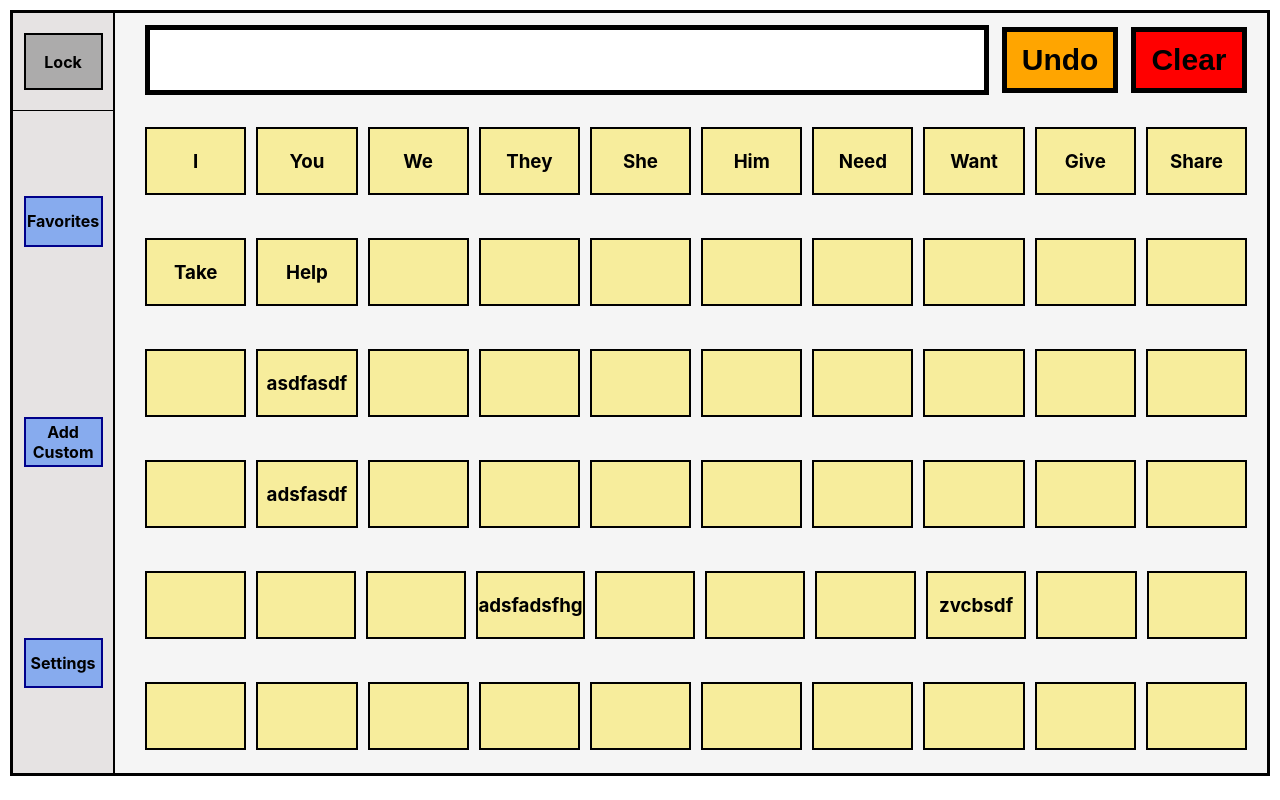
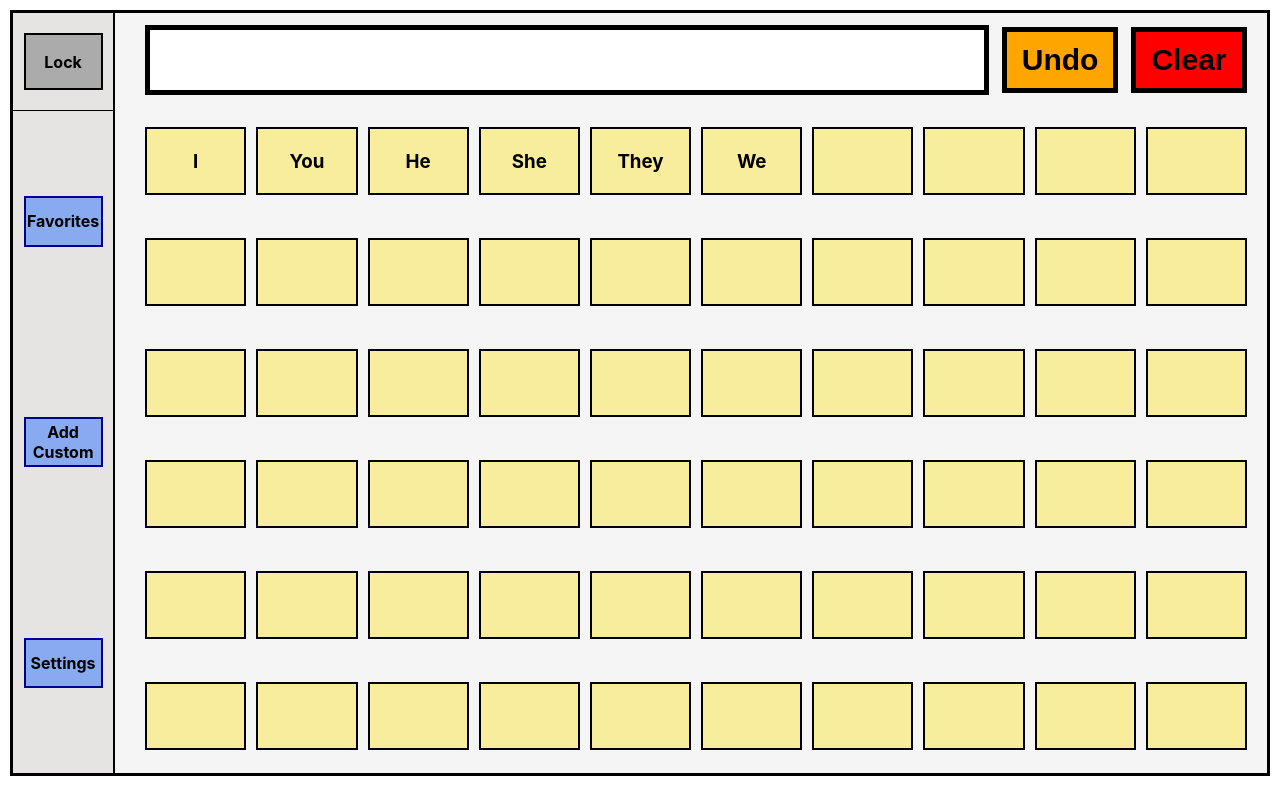
Before and after one commit to Jared-Ervin/texttalk, a React (Create React App) app: page / in a window 1280 px wide. Built offline with nearby package versions, Linux system fonts and the light colour scheme.

Commit message:
iimplemented grid switchi

```diff
--- a/src/App.js
+++ b/src/App.js
@@ -1,18 +1,41 @@
 import "./App.css";
-import React, { useState } from "react";
+import React, { useState, useRef, useEffect } from "react";
 import { SideBar } from "./Components/SideBar";
-import { wordGrid1 } from "./wordgridsnew";
+import { wordGrids } from "./wordgridsnew";
 
 function App() {
   const [phrase, setPhrase] = useState([""]);
+  const [activeGridId, setActiveGridId] = useState(0);
+
+  // Keeping track of previous gridId
+  const prevGridIdRef = useRef();
+  useEffect(() => {
+    prevGridIdRef.current = activeGridId;
+  });
+  const prevGridId = prevGridIdRef.current;
+  // console.log(activeGridId);
+  // console.log(prevGridId);
+  // if (prevGridId !== undefined) {
+  //   console.log(wordGrids[prevGridId][0].last);
+  // }
 
   function WordBox(props) {
     const handleClick = (event) => {
       const targetWord = event.target.textContent;
-      console.log(targetWord);
-      setPhrase([...phrase, targetWord]);
+      if (targetWord !== "" && !props.last) {
+        setPhrase([...phrase, targetWord]);
+        setActiveGridId(props.childGridId);
+      }
+      if (props.last) {
+        setPhrase([...phrase, targetWord]);
+        setActiveGridId(0);
+      }
+      if (prevGridId !== undefined) {
+        if (wordGrids[prevGridId][0].last === true) {
+          setPhrase([targetWord]);
+        }
+      }
     };
-    console.log(props.word);
     return (
       <div className="word-box" onClick={handleClick}>
         <h3>{props.word}</h3>
@@ -22,12 +45,15 @@ function App() {
 
   function OutputBar() {
     const handleUndo = () => {
+      // undoing more than once has unexpected results for the word grid
       const lastElement = phrase.pop();
       setPhrase(phrase.filter((element) => phrase.element !== lastElement));
+      setActiveGridId(prevGridId);
     };
 
-    const handleDelete = () => {
+    const handleClear = () => {
       setPhrase([""]);
+      setActiveGridId(0);
     };
 
     return (
@@ -40,7 +66,7 @@ function App() {
           <button className="button" id="undo-button" onClick={handleUndo}>
             Undo
           </button>
-          <button className="button" id="clear-button" onClick={handleDelete}>
+          <button className="button" id="clear-button" onClick={handleClear}>
             Clear
           </button>
         </div>
@@ -49,9 +75,9 @@ function App() {
   }
 
   function WordGrid() {
-
-    const activeWordGrid = wordGrid1.map((word) => (
-      <WordBox word={word[0]} childGridId={word[1]} />
+    const activeWords = wordGrids[activeGridId];
+    const activeWordGrid = activeWords.map((obj) => (
+      <WordBox word={obj.word} childGridId={obj.childGrid} last={obj.last} />
     ));
 
     return (
--- a/src/wordgridsnew.js
+++ b/src/wordgridsnew.js
@@ -1,63 +1,188 @@
-
-export const wordGrid1 = [
-    ["I", 1],
-    ["You", 1],
-    ["We", 1],
-    ["They", 1],
-    ["She", 1],
-    ["Him", 1],
-    ["Need", 2],
-    ["Want", 2],
-    ["Give", 2],
-    ["Share", 2],
-    ["Take", 2],
-    ["Help", 2],
-    ["", 3],
-    ["",3],
-    ["", 3],
-    ["", 3],
-    ["", 3],
-    ["", 3],
-    ["", 3],
-    ["", 3],
-    ["", 3],
-    ["asdfasdf", 4] ,
-    ["", 3],
-    ["", 3],
-    ["", 3],
-    ["", 3],
-    ["", 3],
-    ["", 3],
-    ["", 3],
-    ["", 3],
-    ["", 3],
-    ["adsfasdf", 4],
-    ["", 3],
-    ["", 3],
-    ["", 3],
-    ["", 3],
-    ["", 3],
-    ["", 3],
-    ["", 3],
-    ["", 3],
-    ["", 3],
-    ["", 3],
-    ["", 3],
-    ["adsfadsfhg", 4],
-    ["", 3],
-    ["", 3],
-    ["", 3],
-    ["zvcbsdf", 4],
-    ["", 3],
-    ["", 3],
-    ["", 3],
-    ["", 3],
-    ["", 3],
-    ["", 3],
-    ["", 3],
-    ["", 3],
-    ["", 3],
-    ["", 3],
-    ["", 3],
-    ["", 3]
+export const wordGrids = {
+  0: [
+    { word: "I", childGrid: 1, last: false },
+    { word: "You", childGrid: 1, last: false},
+    { word: "He", childGrid: 1, last: false },
+    { word: "She", childGrid: 1, last: false },
+    { word: "They", childGrid: 1, last: false },
+    { word: "We", childGrid: 1, last: false },
+    { word: "", childGrid: 1, last: false },
+    { word: "", childGrid: 1, last: false },
+    { word: "", childGrid: 1, last: false },
+    { word: "", childGrid: 1, last: false },
+    { word: "", childGrid: 1, last: false },
+    { word: "", childGrid: 1, last: false },
+    { word: "", childGrid: 1, last: false },
+    { word: "", childGrid: 1, last: false },
+    { word: "", childGrid: 1, last: false },
+    { word: "", childGrid: 1, last: false },
+    { word: "", childGrid: 1, last: false },
+    { word: "", childGrid: 1, last: false },
+    { word: "", childGrid: 1, last: false },
+    { word: "", childGrid: 1, last: false },
+    { word: "", childGrid: 1, last: false },
+    { word: "", childGrid: 1, last: false },
+    { word: "", childGrid: 1, last: false },
+    { word: "", childGrid: 1, last: false },
+    { word: "", childGrid: 1, last: false },
+    { word: "", childGrid: 1, last: false },
+    { word: "", childGrid: 1, last: false },
+    { word: "", childGrid: 1, last: false },
+    { word: "", childGrid: 1, last: false },
+    { word: "", childGrid: 1, last: false },
+    { word: "", childGrid: 1, last: false },
+    { word: "", childGrid: 1, last: false },
+    { word: "", childGrid: 1, last: false },
+    { word: "", childGrid: 1, last: false },
+    { word: "", childGrid: 1, last: false },
+    { word: "", childGrid: 1, last: false },
+    { word: "", childGrid: 1, last: false },
+    { word: "", childGrid: 1, last: false },
+    { word: "", childGrid: 1, last: false },
+    { word: "", childGrid: 1, last: false },
+    { word: "", childGrid: 1, last: false },
+    { word: "", childGrid: 1, last: false },
+    { word: "", childGrid: 1, last: false },
+    { word: "", childGrid: 1, last: false },
+    { word: "", childGrid: 1, last: false },
+    { word: "", childGrid: 1, last: false },
+    { word: "", childGrid: 1, last: false },
+    { word: "", childGrid: 1, last: false },
+    { word: "", childGrid: 1, last: false },
+    { word: "", childGrid: 1, last: false },
+    { word: "", childGrid: 1, last: false },
+    { word: "", childGrid: 1, last: false },
+    { word: "", childGrid: 1, last: false },
+    { word: "", childGrid: 1, last: false },
+    { word: "", childGrid: 1, last: false },
+    { word: "", childGrid: 1, last: false },
+    { word: "", childGrid: 1, last: false },
+    { word: "", childGrid: 1, last: false },
+    { word: "", childGrid: 1, last: false },
+    { word: "", childGrid: 1, last: false }
+  ],
+  1: [
+    { word: "want", childGrid: 2, last: false },
+    { word: "need", childGrid: 2, last: false },
+    { word: "", childGrid: 2, last: false },
+    { word: "", childGrid: 2, last: false },
+    { word: "am", childGrid: 2, last: false },
+    { word: "", childGrid: 2, last: false },
+    { word: "", childGrid: 2, last: false },
+    { word: "", childGrid: 2, last: false },
+    { word: "", childGrid: 2, last: false },
+    { word: "", childGrid: 2, last: false },
+    { word: "", childGrid: 2, last: false },
+    { word: "", childGrid: 2, last: false },
+    { word: "", childGrid: 2, last: false },
+    { word: "", childGrid: 2, last: false },
+    { word: "", childGrid: 2, last: false },
+    { word: "go", childGrid: 2, last: false },
+    { word: "", childGrid: 2, last: false },
+    { word: "", childGrid: 2, last: false },
+    { word: "", childGrid: 2, last: false },
+    { word: "", childGrid: 2, last: false },
+    { word: "", childGrid: 2, last: false },
+    { word: "", childGrid: 2, last: false },
+    { word: "", childGrid: 2, last: false },
+    { word: "", childGrid: 2, last: false },
+    { word: "", childGrid: 2, last: false },
+    { word: "", childGrid: 2, last: false },
+    { word: "", childGrid: 2, last: false },
+    { word: "", childGrid: 2, last: false },
+    { word: "", childGrid: 2, last: false },
+    { word: "", childGrid: 2, last: false },
+    { word: "", childGrid: 2, last: false },
+    { word: "", childGrid: 2, last: false },
+    { word: "", childGrid: 2, last: false },
+    { word: "", childGrid: 2, last: false },
+    { word: "", childGrid: 2, last: false },
+    { word: "", childGrid: 2, last: false },
+    { word: "", childGrid: 2, last: false },
+    { word: "", childGrid: 2, last: false },
+    { word: "", childGrid: 2, last: false },
+    { word: "", childGrid: 2, last: false },
+    { word: "", childGrid: 2, last: false },
+    { word: "", childGrid: 2, last: false },
+    { word: "", childGrid: 2, last: false },
+    { word: "", childGrid: 2, last: false },
+    { word: "", childGrid: 2, last: false },
+    { word: "", childGrid: 2, last: false },
+    { word: "", childGrid: 2, last: false },
+    { word: "", childGrid: 2, last: false },
+    { word: "", childGrid: 2, last: false },
+    { word: "", childGrid: 2, last: false },
+    { word: "", childGrid: 2, last: false },
+    { word: "", childGrid: 2, last: false },
+    { word: "", childGrid: 2, last: false },
+    { word: "", childGrid: 2, last: false },
+    { word: "", childGrid: 2, last: false },
+    { word: "", childGrid: 2, last: false },
+    { word: "", childGrid: 2, last: false },
+    { word: "", childGrid: 2, last: false },
+    { word: "", childGrid: 2, last: false },
+    { word: "", childGrid: 2, last: false }
+  ],
+  2: [
+    { word: "food", childGrid: null, last: true },
+    { word: "", childGrid: null, last: true },
+    { word: "", childGrid: null, last: true },
+    { word: "home", childGrid: null, last: true },
+    { word: "", childGrid: null, last: true },
+    { word: "", childGrid: null, last: true },
+    { word: "help", childGrid: null, last: true },
+    { word: "water", childGrid: null, last: true },
+    { word: "", childGrid: null, last: true },
+    { word: "", childGrid: null, last: true },
+    { word: "", childGrid: null, last: true },
+    { word: "", childGrid: null, last: true },
+    { word: "", childGrid: null, last: true },
+    { word: "", childGrid: null, last: true },
+    { word: "", childGrid: null, last: true },
+    { word: "", childGrid: null, last: true },
+    { word: "", childGrid: null, last: true },
+    { word: "", childGrid: null, last: true },
+    { word: "", childGrid: null, last: true },
+    { word: "", childGrid: null, last: true },
+    { word: "", childGrid: null, last: true },
+    { word: "", childGrid: null, last: true },
+    { word: "", childGrid: null, last: true },
+    { word: "", childGrid: null, last: true },
+    { word: "", childGrid: null, last: true },
+    { word: "", childGrid: null, last: true },
+    { word: "", childGrid: null, last: true },
+    { word: "", childGrid: null, last: true },
+    { word: "", childGrid: null, last: true },
+    { word: "", childGrid: null, last: true },
+    { word: "", childGrid: null, last: true },
+    { word: "", childGrid: null, last: true },
+    { word: "", childGrid: null, last: true },
+    { word: "", childGrid: null, last: true },
+    { word: "", childGrid: null, last: true },
+    { word: "", childGrid: null, last: true },
+    { word: "", childGrid: null, last: true },
+    { word: "", childGrid: null, last: true },
+    { word: "", childGrid: null, last: true },
+    { word: "", childGrid: null, last: true },
+    { word: "", childGrid: null, last: true },
+    { word: "", childGrid: null, last: true },
+    { word: "", childGrid: null, last: true },
+    { word: "", childGrid: null, last: true },
+    { word: "", childGrid: null, last: true },
+    { word: "", childGrid: null, last: true },
+    { word: "", childGrid: null, last: true },
+    { word: "", childGrid: null, last: true },
+    { word: "", childGrid: null, last: true },
+    { word: "", childGrid: null, last: true },
+    { word: "", childGrid: null, last: true },
+    { word: "", childGrid: null, last: true },
+    { word: "", childGrid: null, last: true },
+    { word: "", childGrid: null, last: true },
+    { word: "", childGrid: null, last: true },
+    { word: "", childGrid: null, last: true },
+    { word: "", childGrid: null, last: true },
+    { word: "", childGrid: null, last: true },
+    { word: "", childGrid: null, last: true },
+    { word: "", childGrid: null, last: true }
   ]
+};
```
